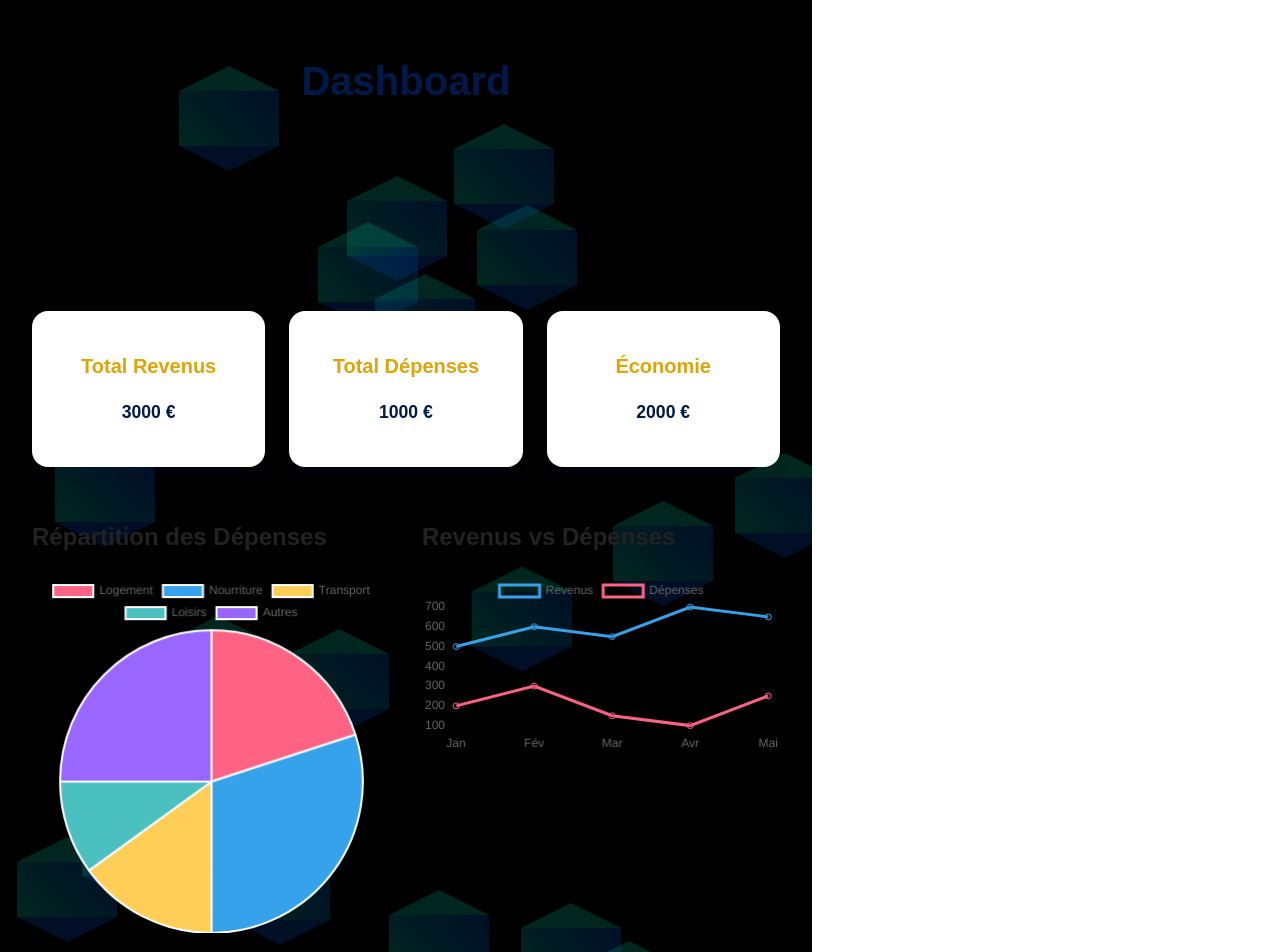
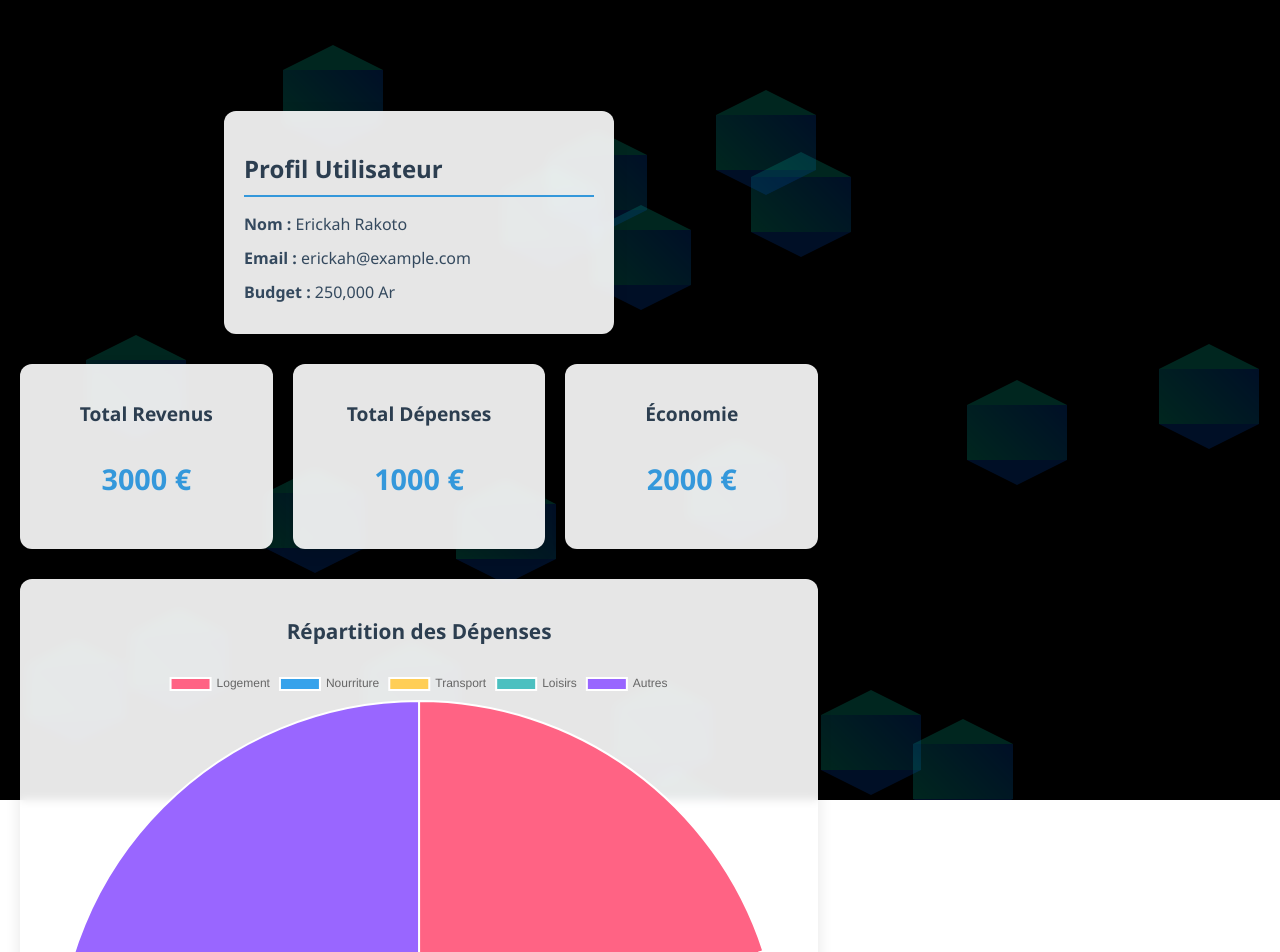
Before and after one commit to Koloina01/Personal-expense-tracker, a React (Vite) app in the folder client/expense/: page /profile in a window 1280 px wide. Shown: the top 952 px of the page. Built offline with nearby package versions, Linux system fonts and the light colour scheme; sample sign-in values are in the browser's storage.

Commit message:
fix : DashBoard.css

```diff
--- a/client/expense/src/components/css/Dashboard.css
+++ b/client/expense/src/components/css/Dashboard.css
@@ -1,161 +1,146 @@
-
 .dashboard-container {
   position: relative;
   min-height: 100vh;
-  padding: 2rem;
-  font-family: "Poppins", sans-serif;
-  color: #222;
-  background-color: #fdfdfd;
-  overflow: hidden;
+  padding: 20px;
+  font-family: 'Segoe UI', Tahoma, Geneva, Verdana, sans-serif;
+  color: #333;
+  overflow-x: hidden;
 }
 
-.hexagon-background {
-  position: absolute;
-  top: 0;
-  left: 0;
-  right: 0;
-  bottom: 0;
-  z-index: 0;
-  overflow: hidden;
-  pointer-events: none;
-}
-
-@keyframes float {
-  0%, 100% {
-    transform: translateY(0) rotate(0deg);
-  }
-  50% {
-    transform: translateY(-20px) rotate(5deg);
-  }
+.dashboard-header {
+  display: flex;
+  justify-content: space-between;
+  align-items: flex-start;
+  margin-bottom: 30px;
+  flex-wrap: wrap;
 }
 
 .dashboard-title {
+  font-size: 2.5rem;
+  color: #2c3e50;
+  margin-bottom: 20px;
   text-align: center;
-  font-size: 2.5rem;
-  font-weight: bold;
-  margin-bottom: 2rem;
-  color: #001948;
-  position: relative;
-  z-index: 1;
+  width: 100%;
+}
+
+.user-profile-card {
+  background: rgba(255, 255, 255, 0.9);
+  border-radius: 12px;
+  padding: 20px;
+  box-shadow: 0 4px 15px rgba(0, 0, 0, 0.1);
+  backdrop-filter: blur(5px);
+  width: 100%;
+  max-width: 350px;
+  margin: 0 auto;
+}
+
+.user-profile-card h2 {
+  color: #2c3e50;
+  margin-bottom: 15px;
+  font-size: 1.5rem;
+  border-bottom: 2px solid #3498db;
+  padding-bottom: 8px;
+}
+
+.user-info p {
+  margin: 10px 0;
+  font-size: 1rem;
+  color: #34495e;
 }
 
 .dashboard-grid {
   display: grid;
-  grid-template-columns: repeat(auto-fit, minmax(220px, 1fr));
-  gap: 1.5rem;
-  margin-bottom: 2rem;
-  position: relative;
-  z-index: 1;
+  grid-template-columns: repeat(auto-fit, minmax(250px, 1fr));
+  gap: 20px;
+  margin-bottom: 30px;
 }
 
 .dashboard-card {
-  background: white;
-  border-radius: 1rem;
-  padding: 1.5rem;
+  background: rgba(255, 255, 255, 0.9);
+  border-radius: 12px;
+  padding: 20px;
   text-align: center;
-  box-shadow: 0 4px 12px rgba(0, 25, 72, 0.15);
-  transition: transform 0.2s ease, box-shadow 0.2s ease;
-  position: relative;
-  z-index: 1;
+  box-shadow: 0 4px 15px rgba(0, 0, 0, 0.1);
+  backdrop-filter: blur(5px);
+  transition: transform 0.3s ease, box-shadow 0.3s ease;
 }
 
 .dashboard-card:hover {
   transform: translateY(-5px);
-  box-shadow: 0 6px 16px rgba(0, 25, 72, 0.25);
+  box-shadow: 0 8px 25px rgba(0, 0, 0, 0.15);
 }
 
 .dashboard-card h2 {
-  font-size: 1.25rem;
-  margin-bottom: 0.5rem;
-  color: #dfa408;
+  color: #2c3e50;
+  margin-bottom: 15px;
+  font-size: 1.2rem;
 }
 
 .dashboard-card p {
-  font-size: 1.1rem;
+  font-size: 1.8rem;
   font-weight: bold;
-  color: #001948;
+  color: #3498db;
 }
 
 .charts-container {
   display: grid;
-  grid-template-columns: repeat(auto-fit, minmax(320px, 1fr));
-  gap: 2rem;
-  margin-bottom: 2rem;
-  position: relative;
-  z-index: 1;
+  grid-template-columns: repeat(auto-fit, minmax(400px, 1fr));
+  gap: 30px;
+  margin-bottom: 30px;
 }
 
-.chart-card {
-  background: white;
-  padding: 1.5rem;
-  border-radius: 1rem;
-  box-shadow: 0 4px 12px rgba(0, 25, 72, 0.15);
-  position: relative;
-  z-index: 1;
+.chart-container {
+  background: rgba(255, 255, 255, 0.9);
+  border-radius: 12px;
+  padding: 20px;
+  box-shadow: 0 4px 15px rgba(0, 0, 0, 0.1);
+  backdrop-filter: blur(5px);
 }
 
-.chart-card h2 {
-  font-size: 1.2rem;
-  margin-bottom: 1rem;
+.chart-container h2 {
+  color: #2c3e50;
+  margin-bottom: 20px;
   text-align: center;
-  color: #001948;
-}
-
-.chart-wrapper {
-  height: 300px;
-  position: relative;
+  font-size: 1.3rem;
 }
 
 .actions {
   display: flex;
   justify-content: center;
-  gap: 1rem;
-  position: relative;
-  z-index: 1;
+  gap: 15px;
+  flex-wrap: wrap;
+  margin-top: 20px;
 }
 
 .dashboard-button {
-  background-color: #001948;
+  background: linear-gradient(135deg, #3498db, #2980b9);
   color: white;
+  border: none;
+  padding: 12px 24px;
+  border-radius: 8px;
+  cursor: pointer;
   font-size: 1rem;
-  font-weight: 500;
-  padding: 0.75rem 1.5rem;
-  border-radius: 2rem;
-  border: none;
-  cursor: pointer;
-  transition: background-color 0.2s ease, transform 0.2s ease;
+  font-weight: 600;
+  transition: all 0.3s ease;
+  box-shadow: 0 4px 6px rgba(0, 0, 0, 0.1);
 }
 
 .dashboard-button:hover {
-  background-color: #dfa408;
-  transform: scale(1.05);
+  background: linear-gradient(135deg, #2980b9, #3498db);
+  transform: translateY(-2px);
+  box-shadow: 0 6px 12px rgba(0, 0, 0, 0.15);
 }
 
-.dashboard-button.green-button {
-  background: linear-gradient(45deg, #10B981, #059669);
-}
-
-.dashboard-button.green-button:hover {
-  box-shadow: 0 8px 20px rgba(16, 185, 129, 0.4);
-  background: linear-gradient(45deg, #0da371, #048055);
-}
-
-.dashboard-button.teal-button {
-  background: linear-gradient(45deg, #0D9488, #0F766E);
-}
-
-.dashboard-button.teal-button:hover {
-  box-shadow: 0 8px 20px rgba(13, 148, 136, 0.4);
-  background: linear-gradient(45deg, #0b8177, #0c655e);
-}
-
+/* Responsive adjustments */
 @media (max-width: 768px) {
-  .dashboard-container {
-    padding: 1rem;
+  .dashboard-header {
+    flex-direction: column;
+    align-items: center;
   }
 
-  .dashboard-title {
-    font-size: 2rem;
+  .user-profile-card {
+    margin-top: 20px;
+    max-width: 100%;
   }
 
   .charts-container {
@@ -169,21 +154,6 @@
 
   .dashboard-button {
     width: 100%;
-    max-width: 250px;
+    max-width: 300px;
   }
 }
-
-@media (max-width: 480px) {
-  .dashboard-title {
-    font-size: 1.75rem;
-  }
-
-  .dashboard-grid {
-    grid-template-columns: 1fr;
-  }
-
-  .dashboard-button {
-    font-size: 14px;
-    padding: 10px 20px;
-  }
-}
```
